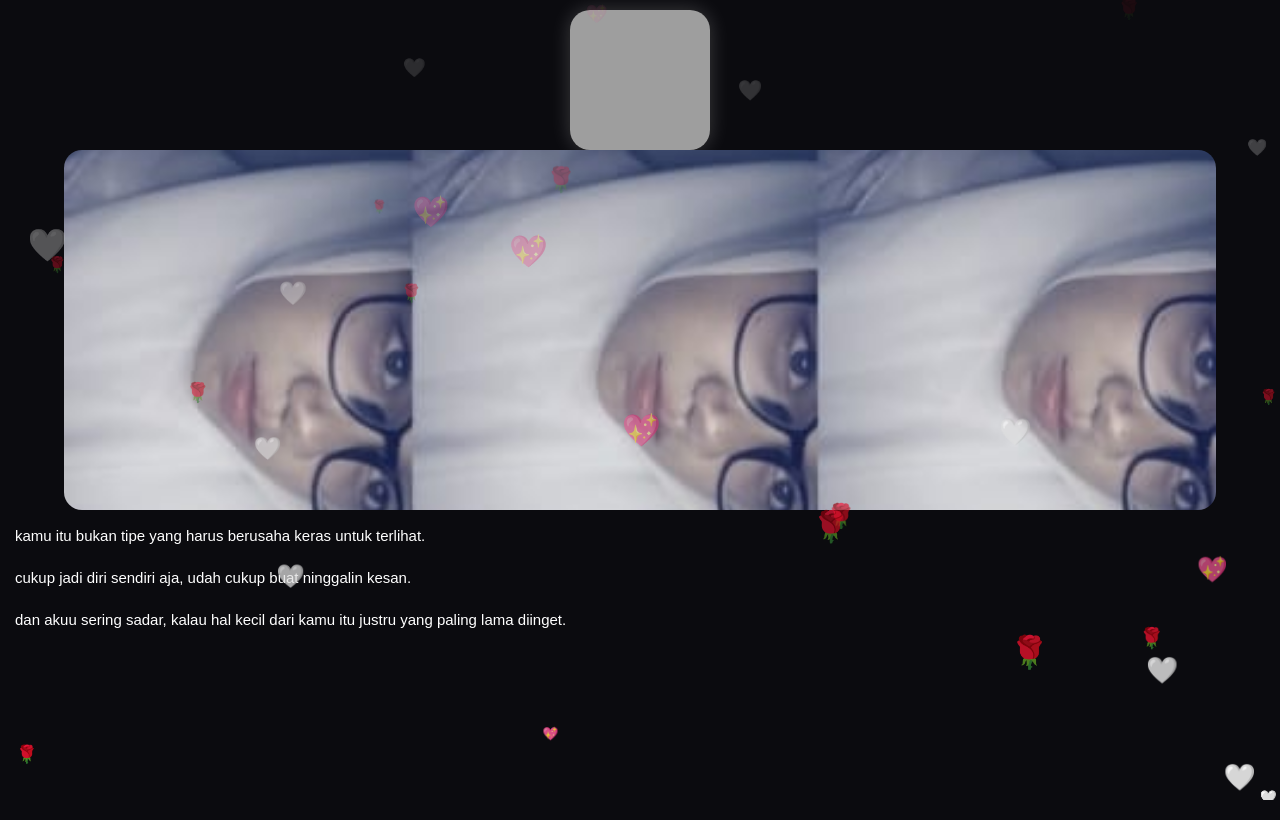
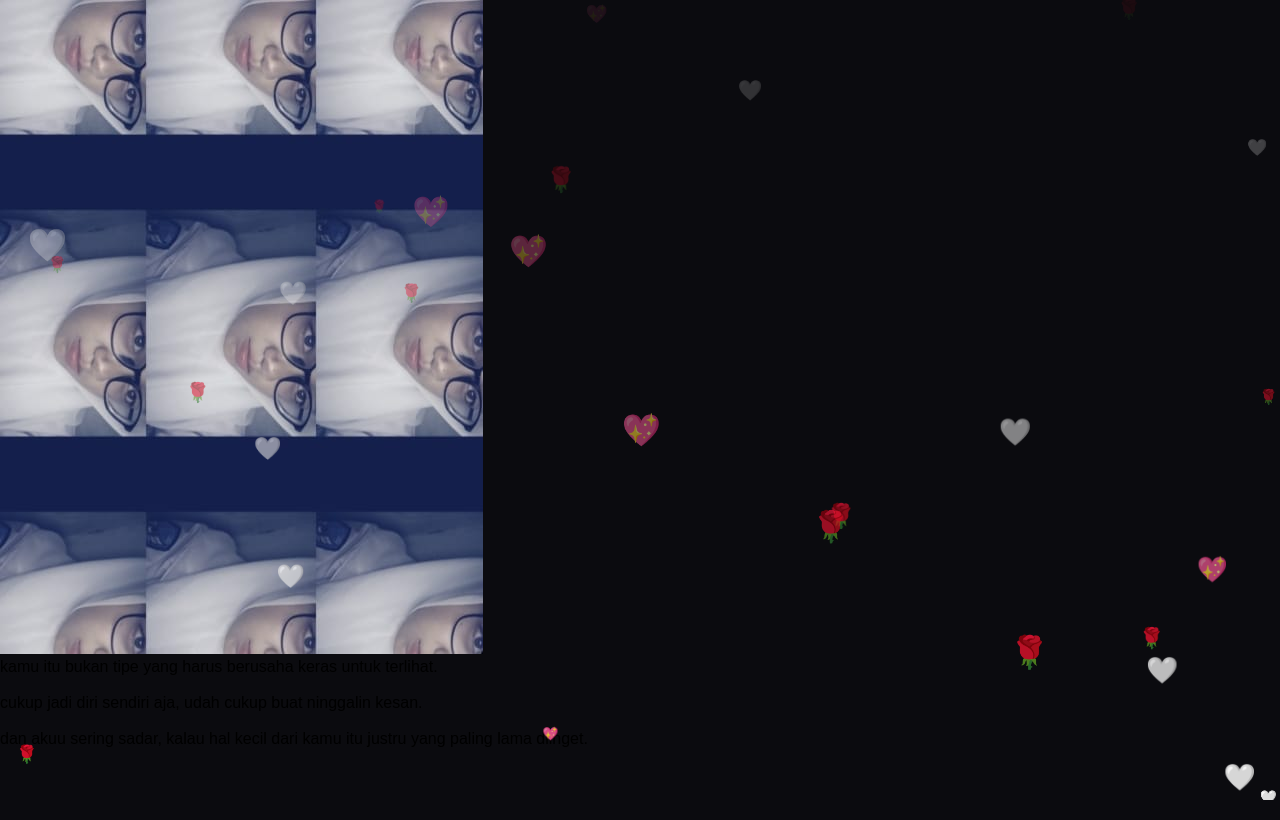
Before and after one commit to mlf167937-svg/Rauf, a Flask app: page /rex1 in a window 1280 px wide. Run offline with Flask 3, Linux system fonts and the light colour scheme; grey boxes are pictures that could not be loaded.

Commit message:
Update rex1.html

```diff
--- a/templates/rex1.html
+++ b/templates/rex1.html
@@ -1,34 +1,28 @@
 <!DOCTYPE html>
 <html lang="id">
 <head>
-  <meta charset="UTF-8" />
-  <meta name="viewport" content="width=device-width, initial-scale=1.0"/>
-  <title>Rex1 Story</title>
-  <link rel="stylesheet" href="/rex1/style.css">
+<meta charset="UTF-8">
+<meta name="viewport" content="width=device-width, initial-scale=1.0">
+<title>Rex</title>
+
+<link rel="stylesheet" href="/rex1/style.css">
 </head>
 
 <body>
 
-<!-- 💖 background -->
 <div id="bg"></div>
 
-<!-- 🟢 TOP (spotify cover) -->
-<div class="top-cover">
-  <img src="/rex1/sempurna.jpg" id="coverImg" />
-</div>
+<audio id="bgm" src="/rex1/sempurna.mp3"></audio>
 
-<!-- 🔵 PHOTO AREA -->
-<div class="photo-area">
+<!-- 🔵 IMAGE -->
+<div class="photo-box">
   <img id="photo" />
 </div>
 
-<!-- 🟣 TEXT AREA -->
-<div class="text-area">
+<!-- 🟣 TEXT -->
+<div class="text-box">
   <div id="text"></div>
 </div>
-
-<!-- 🎵 AUDIO -->
-<audio id="bgm" src="/rex1/sempurna.mp3"></audio>
 
 <script src="/rex1/script.js"></script>
 </body>
```
